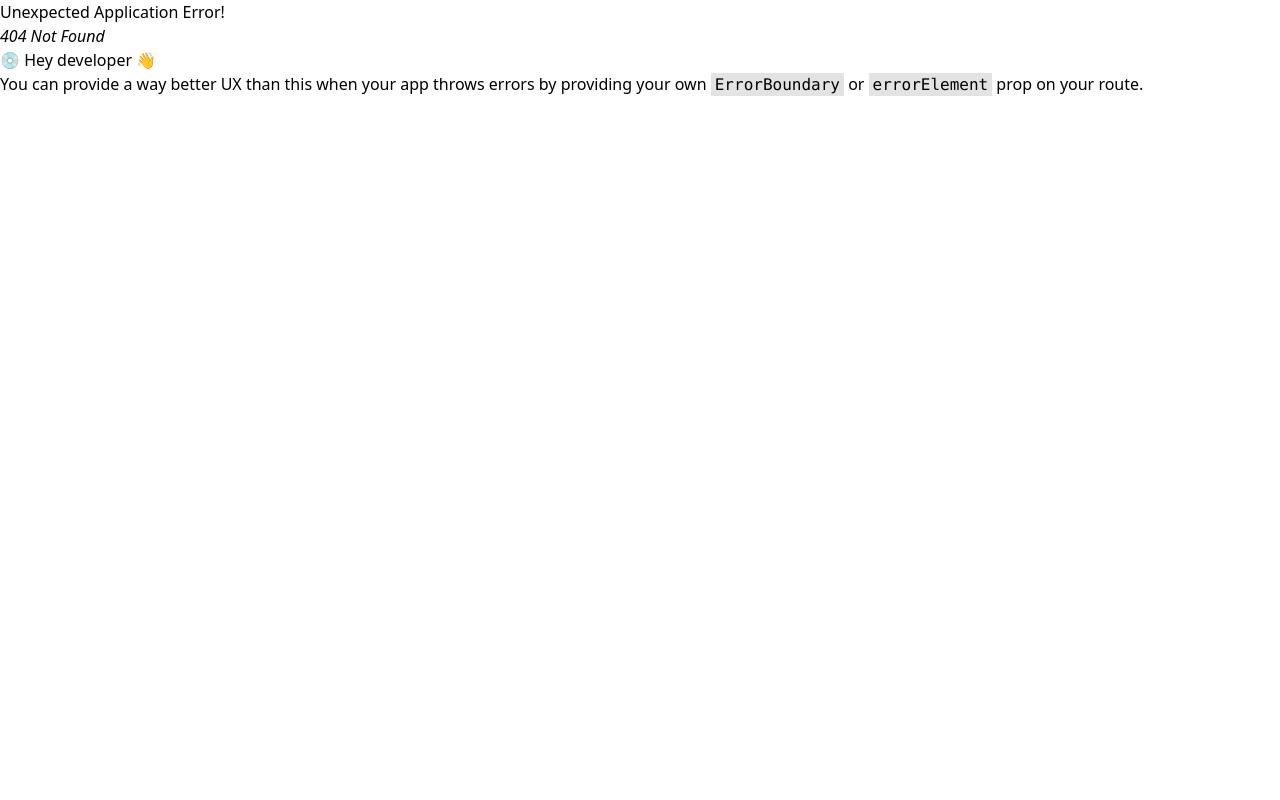
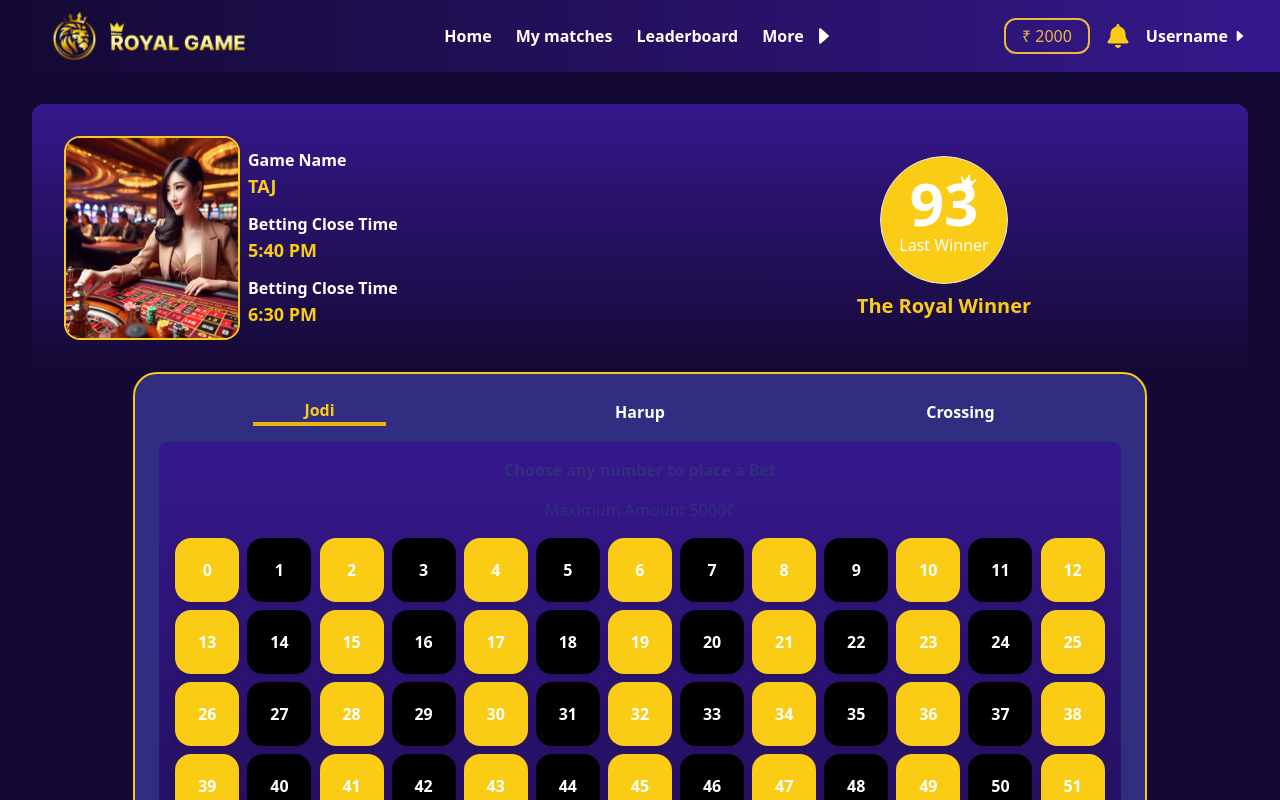
Before and after one commit to shivamjain1411/project, a React (Create React App) app: page /gameinfo in a window 1280 px wide. Before the commit this address had no page. Shown: the top 800 px of the page. Built offline with nearby package versions, Linux system fonts and the light colour scheme.

Commit message:
gamepage created

```diff
--- a/src/App.js
+++ b/src/App.js
@@ -13,6 +13,7 @@ import Header from "./components/Header";
 import Body from "./components/Body";
 import Image from "./components/Image";
 import Footer from "./components/Footer";
+import GamePage from "./pages/GamePage";
 
 const AppLayout = () => {
   return (
@@ -37,6 +38,10 @@ export const appRouter = createBrowserRouter([
         path: "/image",
         element: <Image />,
       },
+      {
+        path: "/gameinfo",
+        element: <GamePage />,
+      },
     ],
   },
   {
--- a/src/components/Footer.js
+++ b/src/components/Footer.js
@@ -1,19 +1,29 @@
 import React from "react";
 import logo_only from "../Images/royal_logo_only.png";
-import name from "../Images/royal_games_logo.png";
-import { FaDiscord } from "react-icons/fa";
+import name from "../Images/logo-name.png";
 import { SocialIcon } from "react-social-icons";
 function Footer() {
   return (
     <div className="p-8 bg-[#140934] pt-12">
       <div className="flex flex-col justify-center items-center ">
-        <div>
-          <img src={logo_only} className="w-36 h-36 " />
+        <div className="border-0 border-b-2 border-white p-2 w-6/12">
+          <div className="flex flex-col justify-center items-center border-0 border-b-2 border-dashed border-white ">
+            <div>
+              <img src={logo_only} className="w-36 h-36 " />
+            </div>
+            <div className="">
+              <img
+                src={name}
+                className="h-20 border-0 border-b-2 border-white "
+              />
+            </div>
+            <div className="text-white font-bold">
+              © 2024 Royalgames.com | All Rights Reserved
+            </div>
+            <br />
+          </div>
         </div>
-        <div>
-          <img src={name} className="h-24 " />
-          <br />
-        </div>
+
         <div>
           <p className="text-white font-bold">Contact Us | Follow Us</p>
         </div>
--- /dev/null
+++ b/src/components/GameBody.js
@@ -0,0 +1,69 @@
+import React, { useState } from "react";
+
+function GameBody() {
+  const [totalAmount, setTotalAmount] = useState(500);
+
+  const numbers = Array.from({ length: 100 }, (_, i) => i); // Including 0 to 99
+
+  return (
+    <div className="bg-indigo-900 p-6 rounded-3xl w-10/12 mx-auto border-2 border-yellow-400">
+      {/* Header */}
+      <div className="flex justify-between text-yellow-400 font-bold mb-4">
+        <div className="w-4/12 flex justify-center items-center">
+          <div className="w-5/12 border-0 border-b-4 border-yellow-500 flex items-center justify-center">
+            <span>Jodi</span>
+          </div>
+        </div>
+        <div className="w-4/12 flex justify-center items-center text-white">
+          <span>Harup</span>
+        </div>
+        <div className="w-4/12 flex justify-center items-center text-white">
+          <span>Crossing</span>
+        </div>
+      </div>
+
+      {/* Game Grid */}
+      <div className="bg-gradient-to-b to-[#140934] from-[#35188c] p-4 rounded-lg">
+        <h2 className="text-center text-indigo-900 font-bold mb-4">
+          Choose any number to place a Bet
+        </h2>
+        <p className="text-center text-indigo-900 mb-4">Maximum Amount 5000₹</p>
+
+        {/* Grid with 13 Columns */}
+        <div className="grid grid-cols-13 gap-2 mx-auto">
+          {numbers.map((num) => (
+            <React.Fragment key={num}>
+              {/* Check if it's the last row (91-99), then add placeholders */}
+              {num === 91 && <div className="col-span-2" />}
+
+              <button
+                className={` rounded-2xl font-bold transition duration-300 shadow-md h-16 w-16 ${
+                  (num % 13) % 2 === 0
+                    ? "bg-yellow-400 text-white hover:bg-yellow-500"
+                    : "bg-black text-white hover:bg-gray-800"
+                }`}
+              >
+                <h1>{num}</h1>
+              </button>
+            </React.Fragment>
+          ))}
+        </div>
+
+        {/* Footer */}
+        <div className="mt-10 flex justify-start items-center">
+          <div className="text-white w-4/12 flex flex-col items-center">
+            <span className="font-bold">TOTAL AMOUNT</span>
+            <span className="text-2xl text-yellow-400">₹ {totalAmount}</span>
+          </div>
+          <div className="w-4/12 flex justify-center items-center">
+            <button className="bg-yellow-400 w-9/12 text-black font-bold text-xl py-2 px-4 rounded hover:bg-yellow-500">
+              Place a Bet
+            </button>
+          </div>
+        </div>
+      </div>
+    </div>
+  );
+}
+
+export default GameBody;
--- /dev/null
+++ b/src/components/GameInfo.js
@@ -0,0 +1,48 @@
+import React from "react";
+import gameimg from "../Images/live_game_3.jpeg";
+import { FaCrown } from "react-icons/fa";
+function GameInfo() {
+  return (
+    <div>
+      <div className="game-info bg-gradient-to-b to-[#140934] from-[#35188c] rounded-xl flex justify-between">
+        <div className="game-details flex p-8">
+          <img
+            src={gameimg}
+            alt="Game"
+            className="game-image h-50 w-44 rounded-2xl border-2 border-yellow-400"
+          />
+          <div className="pt-3 px-2">
+            <div className="game-name pb-3">
+              <p className="font-bold text-white">Game Name</p>{" "}
+              <h1 className="font-bold text-lg text-yellow-400">TAJ</h1>
+            </div>
+            <div className="bet-time pb-3">
+              <p className="font-bold text-white">Betting Close Time</p>
+              <h1 className="font-bold text-lg text-yellow-400"> 5:40 PM</h1>
+            </div>
+            <div className="pb-3">
+              <p className="font-bold text-white">Betting Close Time</p>
+              <h1 className="font-bold text-lg text-yellow-400"> 6:30 PM</h1>
+            </div>
+          </div>
+        </div>
+        <div className="winner-info flex flex-col justify-center items-center p-12 w-6/12 ">
+          <div className="last-winner bg-yellow-400 rounded-full w-32 border h-32">
+            <div className="winner-number flex flex-col justify-center items-center">
+              <div className="relative top-4 left-6 rotate-12 ">
+                <FaCrown style={{ color: "white" }} />
+              </div>
+              <h1 className="text-6xl text-white font-bold">93</h1>
+              <div className="winner-text text-white">Last Winner</div>
+            </div>
+          </div>
+          <div className="royal-winner text-xl mt-2 font-bold text-yellow-400">
+            The Royal Winner
+          </div>
+        </div>
+      </div>
+    </div>
+  );
+}
+
+export default GameInfo;
--- a/src/index.css
+++ b/src/index.css
@@ -1,6 +1,11 @@
 @tailwind base;
 @tailwind components;
 @tailwind utilities;
+/* Add this to your global CSS file or inside a style tag */
+.grid-cols-13 {
+    display: grid;
+    grid-template-columns: repeat(13, minmax(0, 1fr));
+  }
 
 ::-webkit-scrollbar {
      /* Changed to a thinner width */
--- /dev/null
+++ b/src/pages/GamePage.js
@@ -0,0 +1,14 @@
+import React from "react";
+import GameInfo from "../components/GameInfo";
+import GameBody from "../components/GameBody";
+
+function GamePage() {
+  return (
+    <div className="bg-[#140934] p-8">
+      <GameInfo />
+      <GameBody />
+    </div>
+  );
+}
+
+export default GamePage;
```
